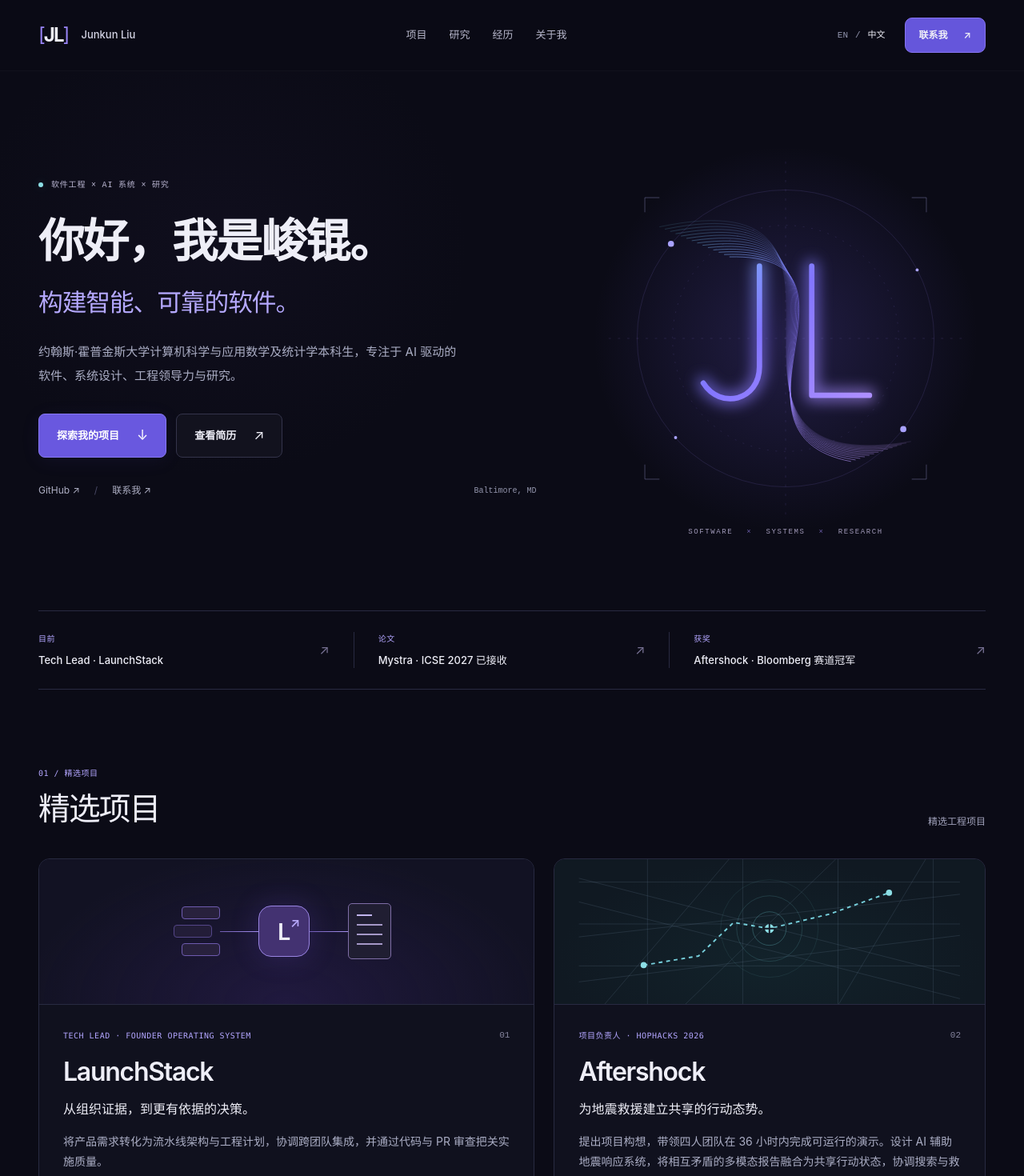
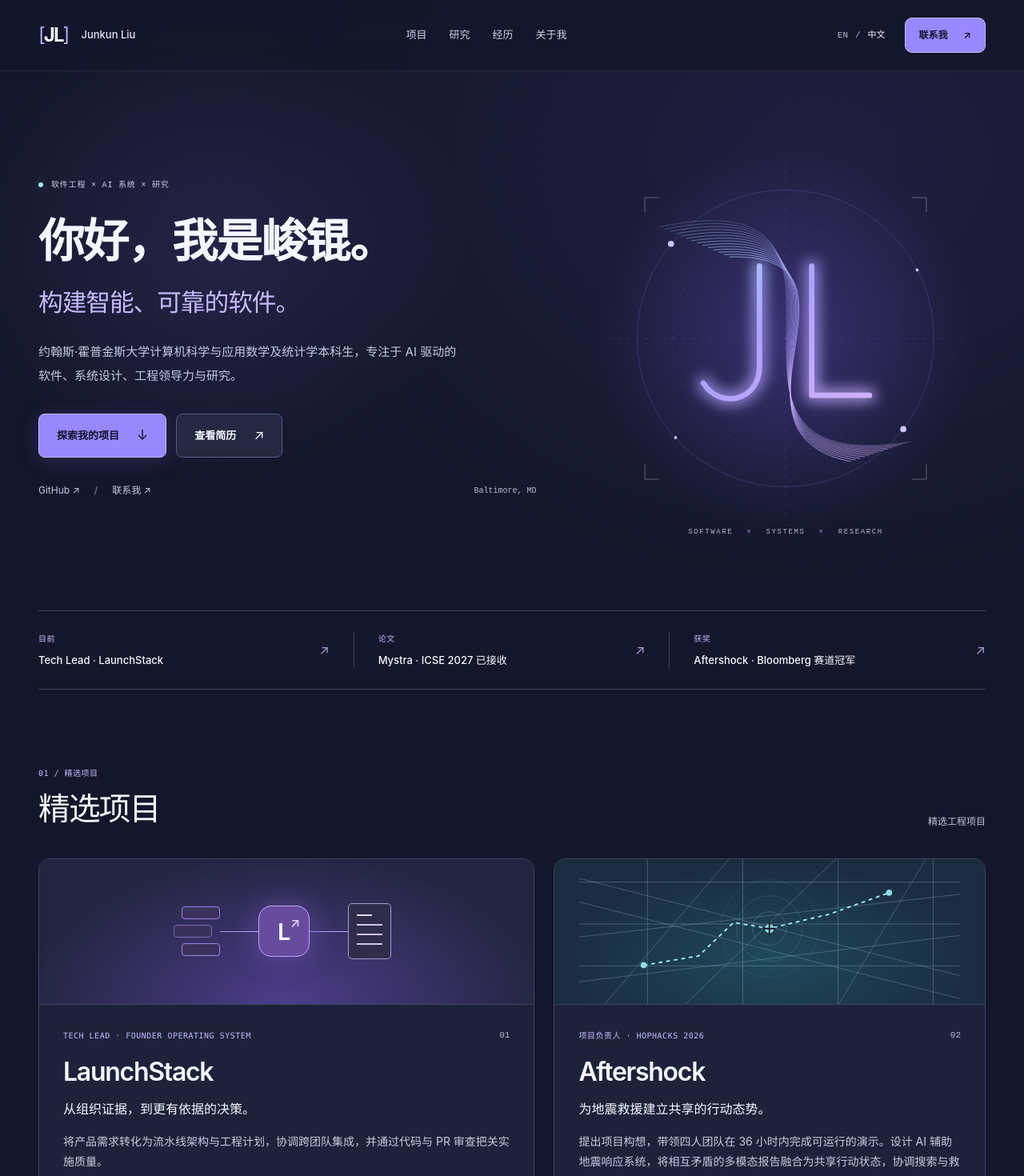
Before and after one commit to EricLiu2795/Personal-Website, a Next.js app: page /zh in a window 1280 px wide. Shown: the top 1470 px of the page at 80% size. Built offline with nearby package versions, Linux system fonts and the light colour scheme.

Commit message:
Brighten portfolio palette and improve button contrast

```diff
--- a/app/globals.css
+++ b/app/globals.css
@@ -4,13 +4,17 @@
 
 :root {
   color-scheme: dark;
-  --paper: #eeeef7;
-  --ink: #0b0b16;
-  --muted: #abaec5;
-  --line: #282a41;
-  --ember: #b3a6ff;
-  --wash: #111225;
-  --cyan: #8cdee5;
+  --paper: #f5f6ff;
+  --ink: #14172b;
+  --muted: #c4cbe2;
+  --line: #3b4364;
+  --ember: #c7baff;
+  --wash: #1b2038;
+  --cyan: #a0eaf2;
+  --surface: #1d223a;
+  --accent-solid: #9988ff;
+  --accent-hover: #b0a0ff;
+  --on-accent: #12152a;
 }
 * {
   box-sizing: border-box;
@@ -21,7 +25,13 @@ html {
 }
 body {
   margin: 0;
-  background: var(--ink);
+  background:
+    radial-gradient(
+      ellipse 900px 700px at 80% 200px,
+      #7954d51f,
+      transparent 75%
+    ),
+    var(--ink);
   color: var(--paper);
   font-family: Inter, "Segoe UI", Arial, "Microsoft YaHei", sans-serif;
   text-rendering: optimizeLegibility;
@@ -104,8 +114,8 @@ svg {
   position: sticky;
   top: 0;
   z-index: 40;
-  border-bottom: 1px solid #ffffff08;
-  background: #0b0b16f5;
+  border-bottom: 1px solid #b8bdff18;
+  background: #14172bf5;
   backdrop-filter: blur(16px);
 }
 .nav-inner {
@@ -124,7 +134,7 @@ svg {
   min-height: 44px;
 }
 .brand > span:not(.brand-name) {
-  color: #9985f7;
+  color: #bbaaff;
   font-weight: 400;
 }
 .brand .brand-name {
@@ -132,7 +142,7 @@ svg {
   letter-spacing: 0;
   font-weight: 500;
   margin-left: 16px;
-  color: #d4d4e4;
+  color: #e4e6f5;
 }
 .primary-nav-links {
   display: flex;
@@ -141,7 +151,7 @@ svg {
 }
 .primary-nav-link {
   font-size: 13px;
-  color: #b7b7cb;
+  color: #cdd2e8;
   padding: 14px 0;
   transition: color 160ms ease;
 }
@@ -156,7 +166,7 @@ svg {
   align-items: center;
   font-family: ui-monospace, monospace;
   font-size: 11px;
-  color: #9295ae;
+  color: #b1bad6;
 }
 .language-switcher a {
   display: inline-flex;
@@ -164,14 +174,15 @@ svg {
   min-height: 44px;
 }
 .language-switcher a[aria-current="page"] {
-  color: #eeeef7;
+  color: #f5f6ff;
 }
 .nav-contact {
+  color: var(--on-accent);
   display: inline-flex;
   align-items: center;
   gap: 20px;
-  background: #6556db;
-  border: 1px solid #8775f1;
+  background: var(--accent-solid);
+  border: 1px solid #c4b9ff;
   border-radius: 9px;
   font-size: 12px;
   font-weight: 600;
@@ -199,7 +210,7 @@ svg {
   width: 650px;
   height: 600px;
   max-width: 100%;
-  background: radial-gradient(ellipse, #31255020, transparent 68%);
+  background: radial-gradient(ellipse, #7657c52e, transparent 68%);
   top: -80px;
   left: -100px;
   pointer-events: none;
@@ -210,7 +221,7 @@ svg {
   align-items: center;
   gap: 10px;
   font-family: ui-monospace, monospace;
-  color: #b9b5d1;
+  color: #d2cce9;
   font-size: 10px;
   letter-spacing: 0.08em;
   text-transform: uppercase;
@@ -222,7 +233,7 @@ svg {
   flex-shrink: 0;
   background: var(--cyan);
   border-radius: 50%;
-  box-shadow: 0 0 12px #8cdee533;
+  box-shadow: 0 0 12px #a0eaf255;
 }
 .hero h1 {
   font-size: clamp(46px, 5.3vw, 76px);
@@ -236,7 +247,7 @@ svg {
   font-weight: 500;
   line-height: 1.28;
   letter-spacing: -0.035em;
-  color: #b5a9ff;
+  color: #c7baff;
   max-width: 480px;
   margin-top: 22px;
   text-wrap: balance;
@@ -269,14 +280,14 @@ svg {
     border-color 180ms ease;
 }
 .button-primary {
-  background: #6958df;
-  border: 1px solid #8778f3;
-  box-shadow: 0 4px 24px #6454dd14;
-  color: #fff;
+  background: var(--accent-solid);
+  border: 1px solid #c4b9ff;
+  box-shadow: 0 4px 24px #8c6cff30;
+  color: var(--on-accent);
 }
 .button-secondary {
-  border: 1px solid #34344b;
-  background: #12121e;
+  border: 1px solid #535d83;
+  background: #242941;
 }
 .button span {
   font-size: 17px;
@@ -288,17 +299,17 @@ svg {
   align-items: center;
   margin-top: 25px;
   font-size: 12px;
-  color: #afb0c5;
+  color: #c4cbe2;
 }
 .hero-social > span:not(.hero-location) {
-  color: #4a4a66;
+  color: #858eb0;
 }
 .hero-social a {
   padding-block: 7px;
 }
 .hero-location {
   margin-left: auto;
-  color: #9395ac;
+  color: #b3bdd8;
   font-family: ui-monospace, monospace;
   font-size: 10px;
 }
@@ -317,12 +328,12 @@ svg {
   font-size: 9px;
   text-align: center;
   letter-spacing: 0.18em;
-  color: #a19ab9;
+  color: #b9b2d6;
   margin-top: -14px;
 }
 .art-caption span {
   margin: 0 10px;
-  color: #6d60ad;
+  color: #a48de6;
 }
 .highlights {
   display: grid;
@@ -356,7 +367,7 @@ svg {
   grid-column: 2;
   grid-row: 1/3;
   align-self: center;
-  color: #777193;
+  color: #ac9bd2;
 }
 .section-heading {
   display: flex;
@@ -376,7 +387,7 @@ svg {
   max-width: 280px;
   font-size: 12px;
   line-height: 1.7;
-  color: #a1a2bb;
+  color: #bac3de;
   text-align: right;
 }
 .projects-grid {
@@ -391,7 +402,7 @@ svg {
   border: 1px solid var(--line);
   border-radius: 14px;
   overflow: hidden;
-  background: #10111e;
+  background: var(--surface);
   transition: border-color 180ms ease;
 }
 .project-visual {
@@ -403,11 +414,11 @@ svg {
   justify-content: center;
   padding: 0 40px;
   background:
-    radial-gradient(ellipse at 50% 100%, #35236766, transparent 75%), #121223;
+    radial-gradient(ellipse at 50% 100%, #7954d580, transparent 75%), #222540;
 }
 .aftershock-visual {
   background:
-    radial-gradient(ellipse at 50% 70%, #16313866, transparent 70%), #101922;
+    radial-gradient(ellipse at 50% 70%, #24768166, transparent 70%), #1b2b40;
   padding: 0;
 }
 .aftershock-visual svg {
@@ -423,9 +434,9 @@ svg {
   display: block;
   width: 48px;
   height: 16px;
-  border: 1px solid #6e5baf;
+  border: 1px solid #9e87e2;
   border-radius: 4px;
-  background: #28213d;
+  background: #3b325b;
 }
 .pipeline-inputs span:nth-child(2) {
   transform: translateX(-10px);
@@ -434,7 +445,7 @@ svg {
 .pipeline-connector {
   width: 48px;
   height: 1px;
-  background: linear-gradient(90deg, #6e5baf, #a590ef);
+  background: linear-gradient(90deg, #9e87e2, #c2aaff);
 }
 .pipeline-core {
   width: 64px;
@@ -443,9 +454,9 @@ svg {
   place-items: center;
   font-size: 29px;
   border-radius: 16px;
-  border: 1px solid #9985e2;
-  background: #433271;
-  box-shadow: 0 0 36px #7a54e733;
+  border: 1px solid #bca4ff;
+  background: #674c9e;
+  box-shadow: 0 0 36px #a17aff55;
   position: relative;
   font-weight: 600;
 }
@@ -454,25 +465,25 @@ svg {
   right: 11px;
   top: 8px;
   font-size: 16px;
-  color: #b9aaff;
+  color: #e0d5ff;
 }
 .pipeline-output {
   width: 54px;
   height: 70px;
   padding: 13px 10px;
-  border: 1px solid #7f6ea7;
+  border: 1px solid #a99bce;
   border-radius: 5px;
-  background: #201e32;
+  background: #302d4b;
   display: grid;
   gap: 6px;
 }
 .pipeline-output i {
   height: 2px;
-  background: #a598c7;
+  background: #cfc2f0;
 }
 .pipeline-output i:first-child {
   width: 60%;
-  background: #c1b5ee;
+  background: #e3d6ff;
 }
 .project-card-body {
   padding: 30px;
@@ -493,7 +504,7 @@ svg {
 .project-number {
   font-family: ui-monospace, monospace;
   font-size: 11px;
-  color: #85849e;
+  color: #b4b7d0;
 }
 .project-card h3 {
   font-size: 32px;
@@ -521,7 +532,7 @@ svg {
 .project-highlights h4 {
   font-size: 12px;
   font-weight: 600;
-  color: #ddd9f1;
+  color: #e9e6ff;
 }
 .project-highlights p {
   font-size: 13px;
@@ -531,7 +542,7 @@ svg {
 }
 .project-note {
   margin-top: 24px;
-  border-left: 2px solid #7460d4;
+  border-left: 2px solid #a18aee;
   padding: 3px 0 3px 14px;
 }
 .project-note > p:last-child {
@@ -541,7 +552,7 @@ svg {
   margin-top: 5px;
 }
 .aftershock-visual ~ .project-card-body .project-note {
-  border-color: #5babb7;
+  border-color: #8dd4df;
 }
 .tags {
   display: flex;
@@ -551,14 +562,14 @@ svg {
 }
 .tag {
   display: inline-flex;
-  border: 1px solid #2c2d43;
-  background: #171827;
+  border: 1px solid #434d70;
+  background: #272e49;
   padding: 5px 9px;
   border-radius: 5px;
   font-family: ui-monospace, monospace;
   font-size: 10px;
   line-height: 1.4;
-  color: #b2b3cb;
+  color: #cbd3ec;
 }
 .project-links {
   display: flex;
@@ -571,7 +582,7 @@ svg {
   align-items: center;
   gap: 18px;
   min-height: 32px;
-  color: #c3b9ff;
+  color: #d0c3ff;
   font-size: 12px;
   font-weight: 600;
 }
@@ -603,7 +614,7 @@ svg {
 }
 .disclosure-plus {
   font-size: 24px;
-  color: #b8addf;
+  color: #d7cafa;
 }
 .secondary-project[open] .disclosure-plus {
   transform: rotate(45deg);
@@ -630,7 +641,7 @@ summary::-webkit-details-marker {
 }
 .secondary-columns h3 {
   font-size: 12px;
-  color: #ddd9f1;
+  color: #e9e6ff;
   margin-bottom: 5px;
 }
 .secondary-project-content .arrow-link {
@@ -648,11 +659,11 @@ summary::-webkit-details-marker {
   padding: 30px;
   border: 1px solid var(--line);
   border-radius: 14px;
-  background: #10111d;
+  background: var(--surface);
 }
 .publication-card {
-  background: linear-gradient(135deg, #1b1730, #10111d 70%);
-  border-color: #3a3156;
+  background: linear-gradient(135deg, #302646, var(--surface) 70%);
+  border-color: #5c4e7d;
 }
 .research-top {
   display: flex;
@@ -663,10 +674,10 @@ summary::-webkit-details-marker {
 }
 .research-top .eyebrow {
   font-size: 9px;
-  color: #a6a2bc;
+  color: #c2bdd8;
 }
 .research-symbol {
-  color: #b8a3ff;
+  color: #cbb7ff;
   font-family: ui-monospace, monospace;
   font-size: 24px;
 }
@@ -678,7 +689,7 @@ summary::-webkit-details-marker {
 .research-role {
   font-size: 12px;
   line-height: 1.7;
-  color: #c4b8ff;
+  color: #d2c3ff;
   margin-top: 10px;
 }
 .research-context {
@@ -695,7 +706,7 @@ summary::-webkit-details-marker {
 }
 .research-details h4 {
   font-size: 12px;
-  color: #ddd9f1;
+  color: #e9e6ff;
   margin-bottom: 6px;
   font-weight: 500;
 }
@@ -725,20 +736,20 @@ summary::-webkit-details-marker {
 .experience-role {
   margin-top: 7px;
   font-size: 13px;
-  color: #c1b5f3;
+  color: #d1c4ff;
 }
 .date-label {
   display: block;
   font-family: ui-monospace, monospace;
   font-size: 10px;
-  color: #a1a3bb;
+  color: #bac4df;
   line-height: 1.9;
   margin-top: 14px;
   white-space: pre-line;
 }
 .experience-note {
   font-size: 12px;
-  color: #a1a3bb;
+  color: #bac4df;
   margin-bottom: 15px;
 }
 .experience-row ul {
@@ -751,7 +762,7 @@ summary::-webkit-details-marker {
   line-height: 1.8;
 }
 .experience-row li::marker {
-  color: #8470cf;
+  color: #b29ceb;
 }
 .teaching {
   margin-top: 42px;
@@ -780,7 +791,7 @@ summary::-webkit-details-marker {
 }
 .about-section {
   border-block: 1px solid var(--line);
-  background: #0f101c;
+  background: #1a1e33;
 }
 .about-grid {
   display: grid;
@@ -811,7 +822,7 @@ summary::-webkit-details-marker {
   display: flex;
   justify-content: space-between;
   font-size: 12px;
-  color: #c4b8ed;
+  color: #dbceff;
 }
 .coursework p {
   font-size: 13px;
@@ -827,7 +838,7 @@ summary::-webkit-details-marker {
   font-family: ui-monospace, monospace;
   font-size: 10px;
   font-weight: 500;
-  color: #b7a7ed;
+  color: #d2bfff;
   text-transform: uppercase;
   letter-spacing: 0.08em;
 }
@@ -859,8 +870,8 @@ summary::-webkit-details-marker {
   align-items: center;
   gap: 32px;
   font-size: 20px;
-  color: #bdb0ff;
-  border-bottom: 1px solid #66578f;
+  color: #d4c4ff;
+  border-bottom: 1px solid #aa8cdd;
   padding-bottom: 8px;
   margin-top: 28px;
 }
@@ -870,7 +881,7 @@ summary::-webkit-details-marker {
   gap: 16px 35px;
   align-self: end;
   font-size: 12px;
-  color: #adaec3;
+  color: #c4cbe2;
 }
 .footer-links a {
   padding-block: 5px;
@@ -884,7 +895,7 @@ summary::-webkit-details-marker {
   margin-top: 65px;
   font-family: ui-monospace, monospace;
   font-size: 9px;
-  color: #9395ae;
+  color: #b4bed8;
   letter-spacing: 0.04em;
 }
 @media (hover: hover) and (pointer: fine) {
@@ -892,23 +903,23 @@ summary::-webkit-details-marker {
   .hero-social a:hover,
   .footer-links a:hover,
   .language-switcher a:hover {
-    color: #d2c6ff;
+    color: #e8deff;
   }
   .button-primary:hover,
   .nav-contact:hover {
-    background: #7966ef;
+    background: var(--accent-hover);
   }
   .button-secondary:hover {
-    border-color: #8070bd;
-    background: #1b192b;
+    border-color: #ac96eb;
+    background: #30334f;
   }
   .project-card:hover {
-    border-color: #67528b;
+    border-color: #a58bd4;
   }
   .arrow-link:hover,
   .highlights a:hover strong,
   summary:hover {
-    color: #d8cbff;
+    color: #e8deff;
   }
 }
 html[lang="zh-CN"] body {
@@ -970,6 +981,7 @@ html[lang="zh-CN"] .eyebrow {
   }
   .primary-nav-links,
   .nav-contact {
+    color: var(--on-accent);
     display: none;
   }
   .nav-actions {
@@ -981,7 +993,7 @@ html[lang="zh-CN"] .eyebrow {
     gap: 13px;
     min-height: 44px;
     font-size: 12px;
-    color: #d8d5e8;
+    color: #ede9ff;
     background: none;
     border: 0;
     padding: 4px 0;
--- a/components/portfolio-page.tsx
+++ b/components/portfolio-page.tsx
@@ -17,12 +17,12 @@ function ComputationalMark() {
             y2="400"
             gradientUnits="userSpaceOnUse"
           >
-            <stop stopColor="#74ddf3" />
-            <stop offset=".45" stopColor="#8275ff" />
-            <stop offset="1" stopColor="#c49dff" />
+            <stop stopColor="#9af0ff" />
+            <stop offset=".45" stopColor="#b0a0ff" />
+            <stop offset="1" stopColor="#dfbbff" />
           </linearGradient>
           <radialGradient id="halo">
-            <stop stopColor="#7460ef" stopOpacity=".22" />
+            <stop stopColor="#7460ef" stopOpacity=".32" />
             <stop offset="1" stopColor="#7460ef" stopOpacity="0" />
           </radialGradient>
           <filter id="glow" x="-70%" y="-70%" width="240%" height="240%">
@@ -30,7 +30,7 @@ function ComputationalMark() {
           </filter>
         </defs>
         <circle cx="260" cy="260" r="250" fill="url(#halo)" />
-        <g stroke="#7163b9" strokeOpacity=".2">
+        <g stroke="#7163b9" strokeOpacity=".35">
           <circle cx="260" cy="260" r="193" />
           <circle cx="260" cy="260" r="147" strokeDasharray="2 9" />
           <path d="M30 260H490M260 30V490" strokeDasharray="3 9" />
@@ -40,7 +40,7 @@ function ComputationalMark() {
             <path
               key={i}
               d={`M ${96 + i * 7} ${115 + i * 3} C ${430 - i * 3} ${45 + i * 8}, ${93 + i * 5} ${449 - i * 5}, ${423 - i * 6} ${394 + i * 2}`}
-              strokeOpacity={0.14 + i * 0.035}
+              strokeOpacity={0.24 + i * 0.04}
             />
           ))}
           <path
@@ -49,7 +49,7 @@ function ComputationalMark() {
             strokeLinecap="round"
             strokeLinejoin="round"
             filter="url(#glow)"
-            opacity=".65"
+            opacity=".8"
           />
           <path
             d="M226 166V297C226 341 175 353 153 318M294 166V334H369"
@@ -58,7 +58,7 @@ function ComputationalMark() {
             strokeLinejoin="round"
           />
         </g>
-        <g fill="#a9a2ff">
+        <g fill="#cec3ff">
           <circle cx="111" cy="137" r="4" />
           <circle cx="413" cy="378" r="4" />
           <circle cx="431" cy="171" r="2" />
@@ -66,7 +66,7 @@ function ComputationalMark() {
         </g>
         <path
           d="M77 96V77H96M424 77H443V96M443 424V443H424M96 443H77V424"
-          stroke="#7573a0"
+          stroke="#aba2ce"
           strokeOpacity=".55"
         />
       </svg>
--- a/components/selected-work.tsx
+++ b/components/selected-work.tsx
@@ -24,7 +24,7 @@ function ProjectIllustration({ kind }: { kind: "launchstack" | "aftershock" }) {
         </>
       ) : (
         <svg viewBox="0 0 500 190" fill="none">
-          <g stroke="#647b91" strokeOpacity=".23">
+          <g stroke="#9fb8d1" strokeOpacity=".35">
             <path d="M0 25L500 153M0 102L500 46M34 190L197 0M140 190L337 0M341 190L455 0M0 161L500 100M0 56L500 183" />
             <path d="M0 30H500M0 85H500M0 140H500M90 0V190M215 0V190M340 0V190M465 0V190" />
           </g>
@@ -39,7 +39,7 @@ function ProjectIllustration({ kind }: { kind: "launchstack" | "aftershock" }) {
           <circle cx="250" cy="91" r="22" stroke="#72ced6" strokeOpacity=".3" />
           <path
             d="M85 139L157 127L203 83L250 91L329 72L407 44"
-            stroke="#76cfdb"
+            stroke="#9aeaf2"
             strokeWidth="2"
             strokeDasharray="5 5"
           />
```
Also changed, not shown: 1 other file (tests, documents, lock files or other folders).
